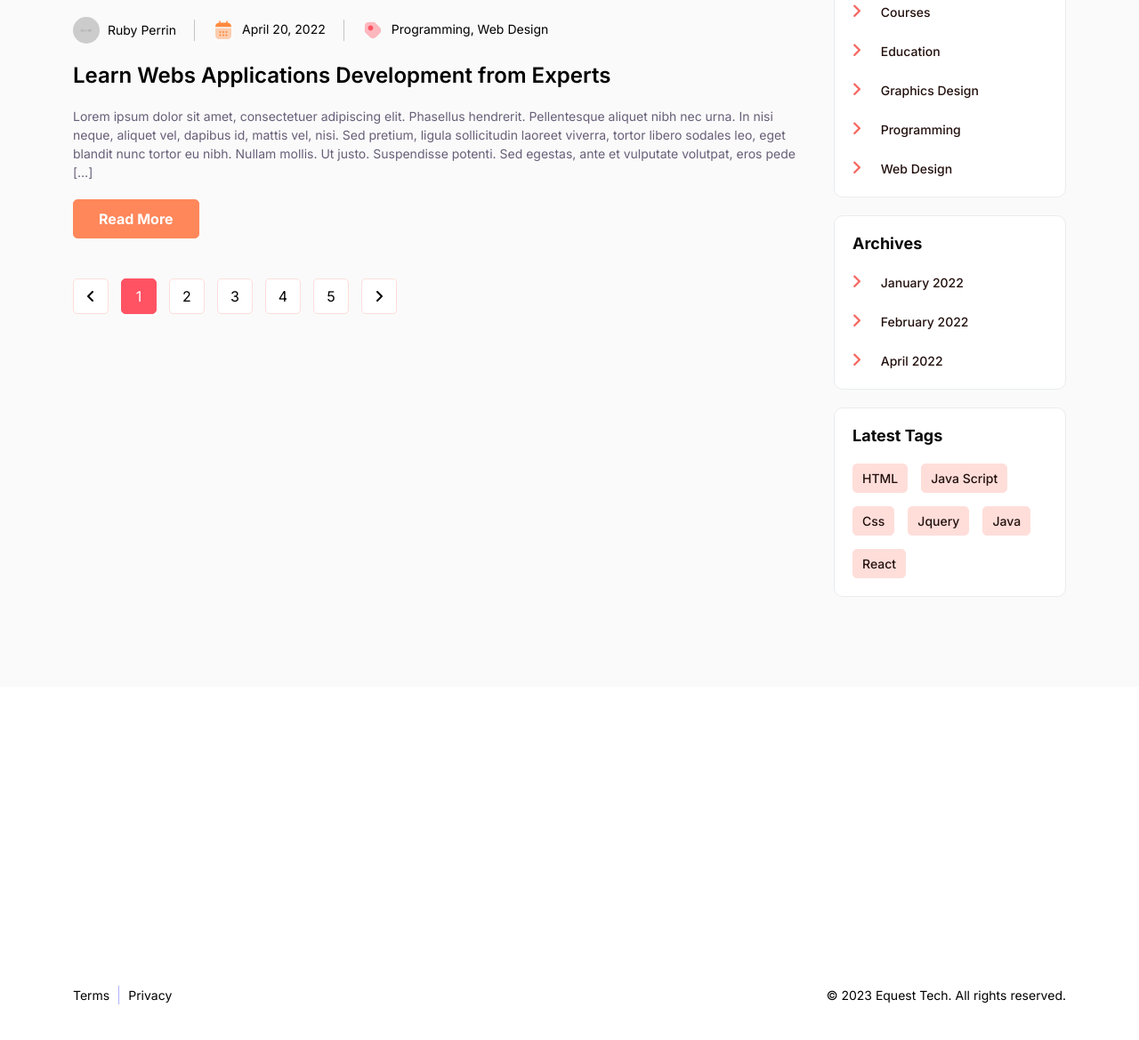
After one commit to e-questtech/equestlms, a Django app: template equestlms/templates/videos/video_list.html in a window 1280 px wide. The commit adds this page. Shown: the part 781-1950 px from the top of the page at 89% size. Run offline with Django 4.2, Linux system fonts and the light colour scheme; the template is opened without the code that fills it, so the values that code supplies are empty; some libraries are stand-ins or nearby versions.

Commit message:
created and connected video view up to template.

```diff
--- a/config/urls.py
+++ b/config/urls.py
@@ -16,6 +16,7 @@ urlpatterns = [
     path("accounts/", include("allauth.urls")),
     # Blog
     path("blog/", include("blog.urls", namespace="blog")),
+    path("videos/", include("videos.urls", namespace="videos")),
     path("tutors/", include("tutor.urls", namespace="tutors")),
     # Your stuff: custom urls includes go here
 ] + static(settings.MEDIA_URL, document_root=settings.MEDIA_ROOT)
--- a/equestlms/templates/_partials/_navbar.html
+++ b/equestlms/templates/_partials/_navbar.html
@@ -5,23 +5,32 @@
 		<nav class="navbar navbar-expand-lg header-nav scroll-sticky">
 			<div class="container">
 				<div class="navbar-header">
-								<a id="mobile_btn" href="javascript:void(0);">
+					<a id="mobile_btn"
+						href="javascript:void(0);">
 						<span class="bar-icon">
 							<span></span>
 							<span></span>
 							<span></span>
 						</span>
 					</a>
-								<a href="{% url 'home:index' %}" class="navbar-brand logo">
-									<img src="{% static 'img/logo.svg' %}" class="img-fluid" alt="Logo">
+					<a href="{% url 'home:index' %}"
+						class="navbar-brand logo">
+						<img src="{% static 'img/logo.svg' %}"
+							class="img-fluid"
+							alt="Logo">
 					</a>
 				</div>
 				<div class="main-menu-wrapper">
 					<div class="menu-header">
-									<a href="{% url 'home:index' %}" class="menu-logo">
-										<img src="{% static 'img/logo.svg' %}" class="img-fluid" alt="Logo">
+						<a href="{% url 'home:index' %}"
+							class="menu-logo">
+							<img src="{% static 'img/logo.svg' %}"
+								class="img-fluid"
+								alt="Logo">
 						</a>
-									<a id="menu_close" class="menu-close" href="javascript:void(0);">
+						<a id="menu_close"
+							class="menu-close"
+							href="javascript:void(0);">
 							<i class="fas fa-times"></i>
 						</a>
 					</div>
@@ -33,7 +42,7 @@
 							<a href="{% url 'blog:blog_list' %}">Blog</a>
 						</li>
 						<li class="active">
-										<a href="{% url 'home:index' %}">Videos</a>
+							<a href="{% url 'videos:video_list' %}">Videos</a>
 						</li>
 						</li>
 						<li class="login-link">
@@ -45,35 +54,49 @@
 				{% if user.is_authenticated %}
 				<ul class="nav header-navbar-rht">
 					<li class="nav-item user-nav">
-									<a href="#" class="dropdown-toggle" data-bs-toggle="dropdown">
+						<a href="#"
+							class="dropdown-toggle"
+							data-bs-toggle="dropdown">
 							<span class="user-img">
-											<img src="{% static 'img/user/user11.jpg' %}" alt="">
+								<img src="{% static 'img/user/user11.jpg' %}"
+									alt="">
 								<span class="status online"></span>
 							</span>
 						</a>
-									<div class="users dropdown-menu dropdown-menu-right" data-popper-placement="bottom-end" >
+						<div class="users dropdown-menu dropdown-menu-right"
+							data-popper-placement="bottom-end">
 							<div class="user-header">
 								<div class="avatar avatar-sm">
-												<img src="{% static 'img/user/user11.jpg' %}" alt="User Image" class="avatar-img rounded-circle">
+									<img src="{% static 'img/user/user11.jpg' %}"
+										alt="User Image"
+										class="avatar-img rounded-circle">
 								</div>
 								<div class="user-text">
 									<h6>{{ user }}</h6>
 									<p class="text-muted mb-0">Student</p>
 								</div>
 							</div>
-										<a class="dropdown-item" href="{{ user.get_absolute_url }}"><i class="feather-user me-1"></i> Profile</a>
-										<a class="dropdown-item" href="setting-student-subscription.html"><i class="feather-star me-1"></i> Room </a>
-										<a class="dropdown-item" href="{% url 'account_logout' %}"><i class="feather-log-out me-1"></i> Logout</a>
+							<a class="dropdown-item"
+								href="{{ user.get_absolute_url }}"><i
+									class="feather-user me-1"></i> Profile</a>
+							<a class="dropdown-item"
+								href="setting-student-subscription.html"><i
+									class="feather-star me-1"></i> Room </a>
+							<a class="dropdown-item"
+								href="{% url 'account_logout' %}"><i
+									class="feather-log-out me-1"></i> Logout</a>
 						</div>
 					</li>
 				</ul>
 				{% else %}
 				<ul class="nav header-navbar-rht">
 					<li class="nav-item">
-									<a class="nav-link header-sign" href="{% url 'account_login' %}">Signin</a>
+						<a class="nav-link header-sign"
+							href="{% url 'account_login' %}">Signin</a>
 					</li>
 					<li class="nav-item">
-									<a class="nav-link header-login" href="{% url 'account_signup' %}">Signup</a>
+						<a class="nav-link header-login"
+							href="{% url 'account_signup' %}">Signup</a>
 					</li>
 				</ul>
 				{% endif %}
--- /dev/null
+++ b/equestlms/templates/videos/video_list.html
@@ -0,0 +1,234 @@
+{% extends "base.html" %}
+{% load static %}
+{% block body %}
+			<!-- Breadcrumb -->
+			<div class="breadcrumb-bar">
+				<div class="container">
+					<div class="row">
+						<div class="col-md-12 col-12">
+							<div class="breadcrumb-list">
+								<nav aria-label="breadcrumb" class="page-breadcrumb">
+									<ol class="breadcrumb">
+										<li class="breadcrumb-item"><a href="index.html">Home</a></li>
+										<li class="breadcrumb-item" aria-current="page">{{ request.META.HTTP_REFERRER }}</li>
+										<li class="breadcrumb-item" aria-current="page">{{ request.path }}</li>
+									</ol>
+								</nav>
+							</div>
+						</div>
+					</div>
+				</div>
+			</div>
+			<!-- /Breadcrumb -->
+
+			<!-- Course -->
+			<section class="course-content">
+				<div class="container">
+					<div class="row">
+						<div class="col-lg-9 col-md-12">
+
+							<!-- Blog Post -->
+							<div class="blog">
+								<div class="blog-image">
+									<a href="blog-details.html"><img class="img-fluid" src="{% static 'img/blog/blog-05.jpg' %}" alt="Post Image"></a>
+								</div>
+								<div class="blog-info clearfix">
+									<div class="post-left">
+										<ul>
+											<li>
+												<div class="post-author">
+													<a href="instructor-profile.html"><img src="{% static 'img/user/user.jpg' %}" alt="Post Author"> <span>Ruby Perrin</span></a>
+												</div>
+											</li>
+											<li><img class="img-fluid" src="{% static 'img/icon/icon-22.svg' %}" alt="">April 20, 2022</li>
+											<li><img class="img-fluid" src="{% static 'img/icon/icon-23.svg' %}" alt="">Programming, Web Design</li>
+										</ul>
+									</div>
+								</div>
+								<h3 class="blog-title"><a href="blog-details.html">Learn Webs Applications Development from Experts</a></h3>
+								<div class="blog-content blog-read">
+									<p>Lorem ipsum dolor sit amet, consectetuer adipiscing elit. Phasellus hendrerit. Pellentesque aliquet nibh nec urna. In nisi neque, aliquet vel, dapibus id, mattis vel, nisi. Sed pretium, ligula sollicitudin laoreet viverra, tortor libero sodales leo, eget blandit nunc tortor eu nibh. Nullam mollis. Ut justo. Suspendisse potenti. Sed egestas, ante et vulputate volutpat, eros pede […]</p>
+									<a href="blog-details.html" class="read-more btn btn-primary">Read More</a>
+								</div>
+							</div>
+							<!-- /Blog Post -->
+              							<!-- Blog pagination -->
+							<div class="row">
+								<div class="col-md-12">
+									<ul class="pagination lms-page">
+										<li class="page-item prev">
+											<a class="page-link" href="javascript:void(0);" tabindex="-1"><i class="fas fa-angle-left"></i></a>
+										</li>
+										<li class="page-item first-page active">
+											<a class="page-link" href="javascript:void(0);">1</a>
+										</li>
+										<li class="page-item">
+											<a class="page-link" href="javascript:void(0);">2</a>
+										</li>
+										<li class="page-item">
+											<a class="page-link" href="javascript:void(0);">3</a>
+										</li>
+										<li class="page-item">
+											<a class="page-link" href="javascript:void(0);">4</a>
+										</li>
+										<li class="page-item">
+											<a class="page-link" href="javascript:void(0);">5</a>
+										</li>
+										<li class="page-item next">
+											<a class="page-link" href="javascript:void(0);"><i class="fas fa-angle-right"></i></a>
+										</li>
+									</ul>
+								</div>
+							</div>
+							<!-- /Blog pagination -->
+            </div>
+            <!-- Blog Sidebar -->
+						<div class="col-lg-3 col-md-12 sidebar-right theiaStickySidebar">
+
+							<!-- Search -->
+							<div class="card search-widget blog-search blog-widget">
+								<div class="card-body">
+									<form class="search-form">
+										<div class="input-group">
+											<input type="text" placeholder="Search..." class="form-control">
+											<button type="submit" class="btn btn-primary"><i class="fa fa-search"></i></button>
+										</div>
+									</form>
+								</div>
+							</div>
+							<!-- /Search -->
+
+							<!-- Latest Posts -->
+							<div class="card post-widget blog-widget">
+								<div class="card-header">
+									<h4 class="card-title">Recent Posts</h4>
+								</div>
+								<div class="card-body">
+									<ul class="latest-posts">
+										<li>
+											<div class="post-thumb">
+												<a href="blog-details.html">
+													<img class="img-fluid" src="{% static 'img/blog/blog-01.jpg' %}" alt="">
+												</a>
+											</div>
+											<div class="post-info">
+												<h4>
+													<a href="blog-details.html">Learn Webs Applications Development from Experts</a>
+												</h4>
+												<p><img class="img-fluid" src="{% static 'img/icon/icon-22.svg' %}" alt="">Jun 14, 2022</p>
+											</div>
+										</li>
+										<li>
+											<div class="post-thumb">
+												<a href="blog-details.html">
+													<img class="img-fluid" src="{% static 'img/blog/blog-02.jpg' %}" alt="">
+												</a>
+											</div>
+											<div class="post-info">
+												<h4>
+													<a href="blog-details.html">Expand Your Career Opportunities With Python</a>
+												</h4>
+												<p><img class="img-fluid" src="{% static 'img/icon/icon-22.svg' %}" alt=""> 3 Dec 2019</p>
+											</div>
+										</li>
+										<li>
+											<div class="post-thumb">
+												<a href="blog-details.html">
+													<img class="img-fluid" src="{% static 'img/blog/blog-03.jpg' %}" alt="">
+												</a>
+											</div>
+											<div class="post-info">
+												<h4>
+													<a href="blog-details.html">Complete PHP Programming Career Guideline</a>
+												</h4>
+												<p><img class="img-fluid" src="{% static 'img/icon/icon-22.svg' %}" alt=""> 3 Dec 2019</p>
+											</div>
+										</li>
+									</ul>
+								</div>
+							</div>
+							<!-- /Latest Posts -->
+
+							<!-- Categories -->
+							<div class="card category-widget blog-widget">
+								<div class="card-header">
+									<h4 class="card-title">Categories</h4>
+								</div>
+								<div class="card-body">
+									<ul class="categories">
+										<li><a href="javascript:void(0);"><i class="fas fa-angle-right"></i> Business </a></li>
+										<li><a href="javascript:void(0);"><i class="fas fa-angle-right"></i> Courses </a></li>
+										<li><a href="javascript:void(0);"><i class="fas fa-angle-right"></i> Education </a></li>
+										<li><a href="javascript:void(0);"><i class="fas fa-angle-right"></i> Graphics Design </a></li>
+										<li><a href="javascript:void(0);"><i class="fas fa-angle-right"></i> Programming </a></li>
+										<li><a href="javascript:void(0);"><i class="fas fa-angle-right"></i> Web Design </a></li>
+									</ul>
+								</div>
+							</div>
+							<!-- /Categories -->
+
+							<!-- Archives Categories -->
+							<div class="card category-widget blog-widget">
+								<div class="card-header">
+									<h4 class="card-title">Archives</h4>
+								</div>
+								<div class="card-body">
+									<ul class="categories">
+										<li><a href="javascript:void(0);"><i class="fas fa-angle-right"></i> January 2022 </a></li>
+										<li><a href="javascript:void(0);"><i class="fas fa-angle-right"></i> February 2022 </a></li>
+										<li><a href="javascript:void(0);"><i class="fas fa-angle-right"></i> April 2022 </a></li>
+									</ul>
+								</div>
+							</div>
+							<!-- /Archives Categories -->
+
+							<!-- Tags -->
+							<div class="card tags-widget blog-widget tags-card">
+								<div class="card-header">
+									<h4 class="card-title">Latest Tags</h4>
+								</div>
+								<div class="card-body">
+									<ul class="tags">
+										<li><a href="javascript:void(0);" class="tag">HTML</a></li>
+										<li><a href="javascript:void(0);" class="tag">Java Script</a></li>
+										<li><a href="javascript:void(0);" class="tag">Css</a></li>
+										<li><a href="javascript:void(0);" class="tag">Jquery</a></li>
+										<li><a href="javascript:void(0);" class="tag">Java</a></li>
+										<li><a href="javascript:void(0);" class="tag">React</a></li>
+									</ul>
+								</div>
+							</div>
+							<!-- /Tags -->
+
+						</div>
+						<!-- /Blog Sidebar -->
+					</div>
+				</div>
+			</section>
+			<!-- /Course -->
+{% endblock body %}
+
+{% block bottom_js %}
+		<!-- jQuery -->
+		<script src="assets/js/jquery-3.6.0.min.js"></script>
+
+		<!-- Bootstrap Core JS -->
+		<script src="assets/js/bootstrap.bundle.min.js"></script>
+
+		<!-- counterup JS -->
+		<script src="assets/js/jquery.waypoints.js"></script>
+		<script src="assets/js/jquery.counterup.min.js"></script>
+
+		<!-- Owl Carousel -->
+		<script src="assets/js/owl.carousel.min.js"></script>
+
+		<!-- Slick Slider -->
+		<script src="assets/plugins/slick/slick.js"></script>
+
+		<!-- Sticky Sidebar JS -->
+        <script src="assets/plugins/theia-sticky-sidebar/ResizeSensor.js"></script>
+        <script src="assets/plugins/theia-sticky-sidebar/theia-sticky-sidebar.js"></script>
+
+		<!-- Custom JS -->
+		<script src="assets/js/script.js"></script>
+{% endblock bottom_js %}
--- a/videos/views.py
+++ b/videos/views.py
@@ -0,0 +1,4 @@
+from django.views.generic import TemplateView
+
+class VideoListView(TemplateView):
+  template_name: str = 'videos/video_list.html'
```
Also changed, not shown: videos/urls.py (added, +9 -0 lines). Lines whose indentation alone changed are shown as unchanged.
